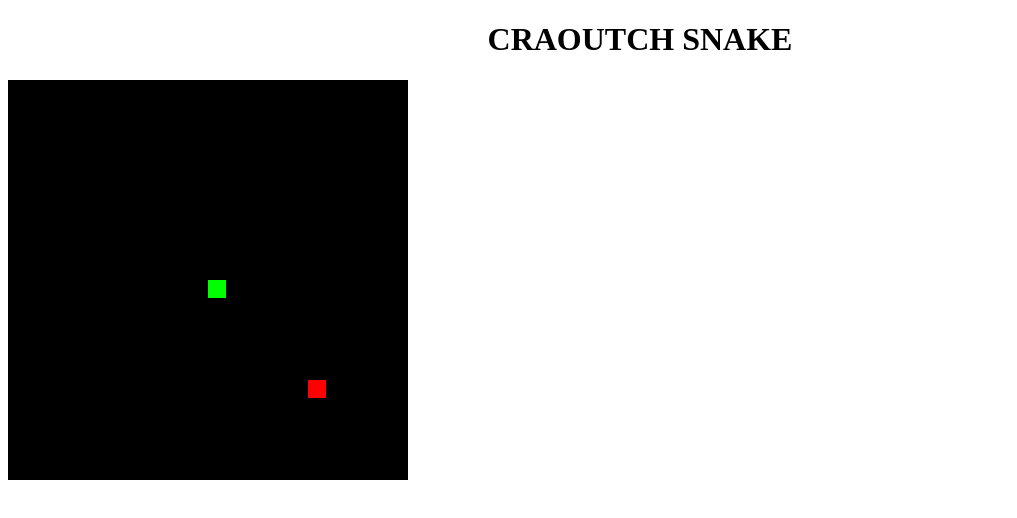
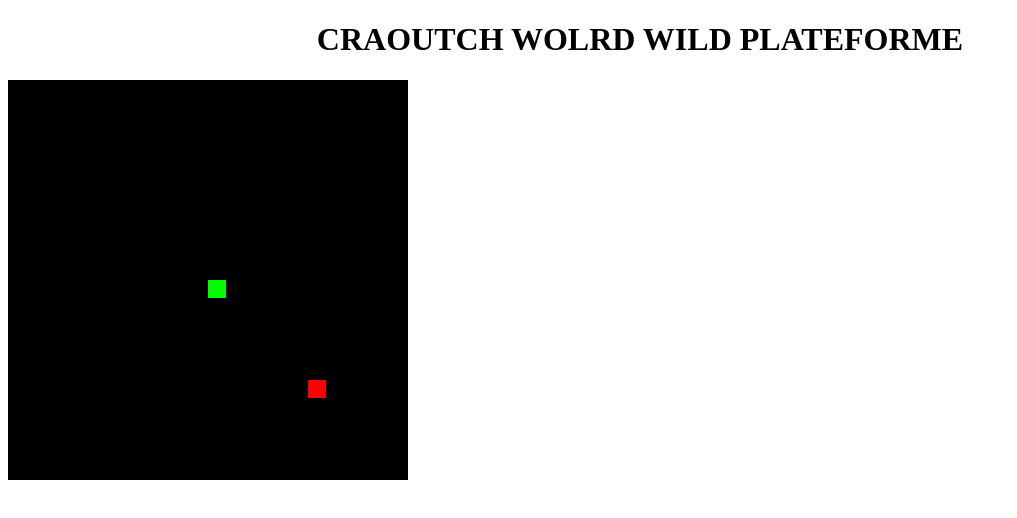
Before and after one commit to exender/projet-web, a plain HTML site: page index.html in a window 1280 px wide. Shown: the whole page, without its empty margins (0-1017 px from the left). Drawn offline with Linux system fonts and the light colour scheme.

Commit message:
modification du code html

```diff
--- a/index.html
+++ b/index.html
@@ -4,12 +4,12 @@
     <meta charset="UTF-8">
     <meta name="viewport" content="width=device-width, initial-scale=1.0">
     <link rel="stylesheet" href="./style.css">
-    <title>Snake</title>
+    <title>CRAOUTCH WOLRD WILD PLATFORM</title>
 </head>
 <body class="full-page">
    <div class="h1">
        <h1>
-           CRAOUTCH SNAKE
+           CRAOUTCH WOLRD WILD PLATEFORME
        </h1>
    </div>
 
```
